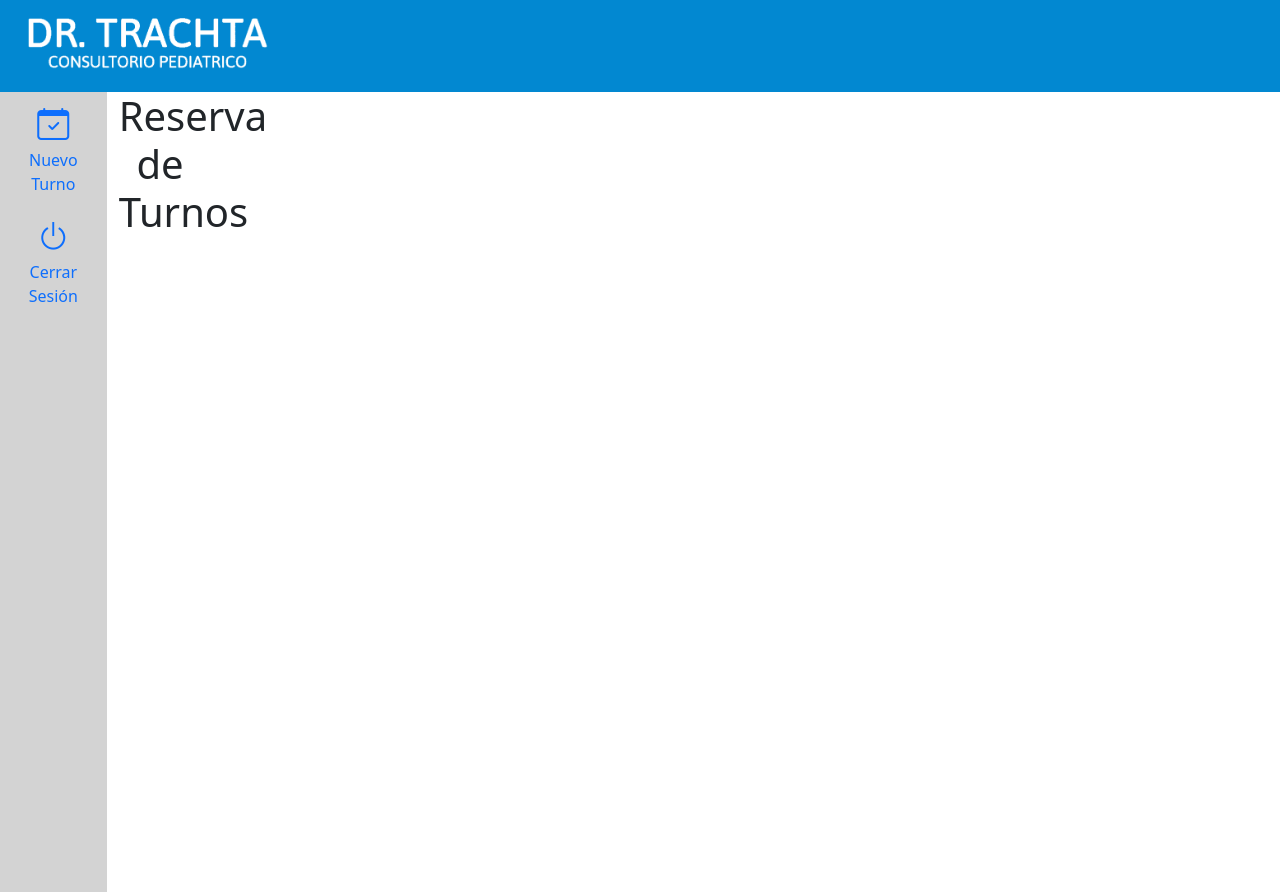
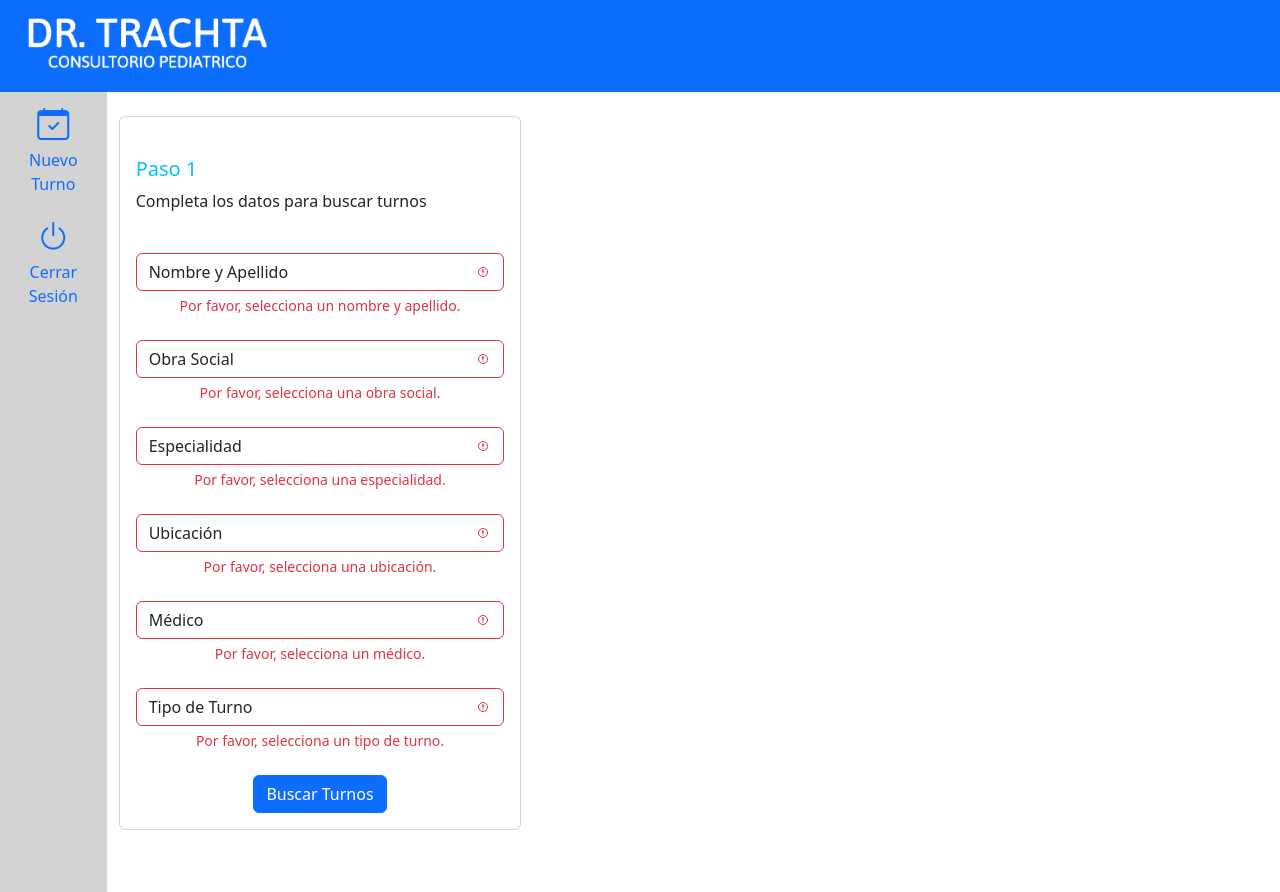
Before and after one commit to mjtrachta/pediatria, a React (Create React App) app in the folder gestion-turnos-clinica/: page /turnos in a window 1280 px wide. Both pictures are taken after a click on the button "Buscar Turnos". Built offline with nearby package versions, Linux system fonts and the light colour scheme.

Commit message:
paso 1 y avances del paso 2 en TurnosPages

```diff
--- a/gestion-turnos-clinica/package.json
+++ b/gestion-turnos-clinica/package.json
@@ -13,6 +13,7 @@
     "bootstrap-icons": "^1.11.1",
     "react": "^18.2.0",
     "react-bootstrap": "^2.9.1",
+    "react-calendar": "^4.6.1",
     "react-dom": "^18.2.0",
     "react-icons": "^4.12.0",
     "react-router-dom": "^6.19.0",
--- /dev/null
+++ b/gestion-turnos-clinica/src/components/Turnos/CalendarStyles.css
@@ -0,0 +1,16 @@
+/* CalendarStyles.css */
+.react-calendar {
+    width: 350px;
+    max-width: 100%;
+    background-color: #fff;
+    border-radius: 8px;
+    font-family: Arial, sans-serif;
+    line-height: 1.125em;
+  }
+
+  .react-calendar__tile--active,
+  .react-calendar__tile--active:enabled:hover,
+  .react-calendar__tile--active:enabled:focus {
+    background: #00BFFF;
+    color: white;
+  }
--- a/gestion-turnos-clinica/src/components/Turnos/TurnosPage.js
+++ b/gestion-turnos-clinica/src/components/Turnos/TurnosPage.js
@@ -1,21 +1,83 @@
 import React, { useState } from "react";
-import { Navbar, Nav, Container, Row, Col, Form, Button, InputGroup, FormControl } from 'react-bootstrap';
-import logo from './DR TRACHTA CONSULTORIO PEDIATRICO.png';
+import {
+  Navbar,
+  Nav,
+  Container,
+  Row,
+  Col,
+  Form,
+  Button,
+  Card,
+  ListGroup,
+} from "react-bootstrap";
+import logo from "./DR TRACHTA CONSULTORIO PEDIATRICO.png";
+import Calendar from 'react-calendar';
+import 'react-calendar/dist/Calendar.css';
+import './CalendarStyles.css';
 
 const TurnosPage = () => {
-  const [stepOneData, setStepOneData] = useState({});
-  const [availableAppointments, setAvailableAppointments] = useState([]);
+  const [stepOneData, setStepOneData] = useState({
+    nombreApellido: "",
+    obraSocial: "",
+    especialidad: "",
+    ubicacion: "",
+    medico: "",
+    tipoTurno: "",
+  });
+
+  const [submitted, setSubmitted] = useState(false);
+  const nombreApellido = ["Juan Carlos"];
+  const obrasSociales = ["OSDE", "Swiss Medical", "Medicus"];
+  const especialidades = ["Clínica Médica", "Pediatría", "Cardiología"];
+  const ubicaciones = ["Sede Central", "Sede Norte"];
+  const medicosDisponibles = ["Dr. House", "Dr. Strange", "Dra. Cuddy"];
+  const tiposDeTurno = ["Consulta", "Control", "Urgencia"];
+
   const [showStepTwo, setShowStepTwo] = useState(false);
 
   const handleStepOneSubmit = (event) => {
     event.preventDefault();
-    // Aquí implementarías la lógica para manejar la búsqueda de turnos disponibles
+    setSubmitted(true); // Marca el formulario como enviado
+
+    if (Object.values(stepOneData).every((value) => value)) {
       setShowStepTwo(true);
+    }
+  };
+
+
+  const [selectedDate, setSelectedDate] = useState(new Date());
+  const [availableTimes, setAvailableTimes] = useState([]);
+
+  // Define handleDateChange aquí
+  const handleDateChange = (date) => {
+    setSelectedDate(date); // actualiza la fecha seleccionada
+    loadAvailableTimes(date); // carga los horarios disponibles para la nueva fecha
+  };
+
+
+   // Simula la carga de horarios disponibles para el día seleccionado
+   const loadAvailableTimes = (date) => {
+    // Suponiendo que esta función obtiene los horarios del servidor
+    // Establece los horarios disponibles en el estado
+    const timesForSelectedDate = [
+      { time: '10:30', id: 1 },
+      { time: '10:50', id: 2 },
+      // ...otros horarios...
+    ];
+    setAvailableTimes(timesForSelectedDate);
+  };
+
+   // Manejador para el cambio de fecha en el calendario
+   const handleChange = (e, field) => {
+    setStepOneData(prevState => ({
+      ...prevState,
+      [field]: e.target.value
+    }));
   };
 
   return (
     <>
-      <Navbar style={{ backgroundColor: "#0288d1" }} expand="lg">
+      <Navbar bg="primary" variant="dark" expand="lg">
         <Navbar.Brand href="#">
           <img src={logo} alt="Logo" className="logo" />
         </Navbar.Brand>
@@ -23,63 +85,212 @@ const TurnosPage = () => {
 
       <Container fluid>
         <Row>
-          <Col xs={9} md={1} style={{ minHeight: '100vh', backgroundColor: 'lightgray' }}>
-            {/* Sidebar */}
+          <Col
+            xs={9}
+            md={1}
+            style={{ minHeight: "100vh", backgroundColor: "lightgray" }}
+          >
             <Nav defaultActiveKey="/home" className="flex-column">
               <Nav.Item className="text-center">
                 <Nav.Link href="/home">
-                  <i className="bi bi-calendar-check" style={{ fontSize: '2rem' }}></i>
+                  <i
+                    className="bi bi-calendar-check"
+                    style={{ fontSize: "2rem" }}
+                  ></i>
                   <div>Nuevo Turno</div>
                 </Nav.Link>
               </Nav.Item>
               <Nav.Item className="text-center">
                 <Nav.Link eventKey="link-1">
-                  <i className="bi bi-power" style={{ fontSize: '2rem' }}></i>
+                  <i className="bi bi-power" style={{ fontSize: "2rem" }}></i>
                   <div>Cerrar Sesión</div>
                 </Nav.Link>
               </Nav.Item>
             </Nav>
           </Col>
 
-          <Col xs={9} md={1}>
-            <h1>Reserva de Turnos</h1>
-            {!showStepTwo ? (
-              // Formulario para el Paso 1
+          <Col xs={9} md={4} className="mt-4">
+            <Card>
+              <Card.Body>
+                <br></br>
+                <h5 style={{ color: "#00BFFF", textAlign: "left" }}>Paso 1</h5>
+                <p style={{ textAlign: "left" }}>
+                  Completa los datos para buscar turnos
+                </p>
+                <br></br>
                 <Form onSubmit={handleStepOneSubmit}>
-                {/* Aquí irían tus controles de formulario como selects y inputs para el Paso 1 */}
-                <InputGroup className="mb-3">
-                  <FormControl
-                    placeholder="Apellido y nombre del paciente"
-                    aria-label="Apellido y nombre del paciente"
-                  />
-                </InputGroup>
-                {/* Agrega aquí más controles de formulario según sea necesario */}
+                  {/* Nombre y Apellido */}
+                  <Form.Group className="mb-4">
+                    <Form.Control
+                      as="select"
+                      className={`form-select ${
+                        submitted && !stepOneData.nombreApellido
+                          ? "is-invalid"
+                          : ""
+                      }`}
+                      onChange={(e) => handleChange(e, "nombreApellido")}
+                      value={stepOneData.nombreApellido}
+                    >
+                      <option value="">Nombre y Apellido</option>
+                      {nombreApellido.map((nombre, index) => (
+                        <option key={index} value={nombre}>
+                          {nombre}
+                        </option>
+                      ))}
+                    </Form.Control>
+                    {submitted && !stepOneData.nombreApellido && (
+                      <div className="invalid-feedback">
+                        Por favor, selecciona un nombre y apellido.
+                      </div>
+                    )}
+                  </Form.Group>
+
+                  {/* Obra Social */}
+                  <Form.Group className="mb-4">
+                    <Form.Control
+                      as="select"
+                      className={`form-select ${
+                        submitted && !stepOneData.obraSocial ? "is-invalid" : ""
+                      }`}
+                      onChange={(e) => handleChange(e, "obraSocial")}
+                      value={stepOneData.obraSocial}
+                    >
+                      <option value="">Obra Social</option>
+                      {obrasSociales.map((obraSocial, index) => (
+                        <option key={index} value={obraSocial}>
+                          {obraSocial}
+                        </option>
+                      ))}
+                    </Form.Control>
+                    {submitted && !stepOneData.obraSocial && (
+                      <div className="invalid-feedback">
+                        Por favor, selecciona una obra social.
+                      </div>
+                    )}
+                  </Form.Group>
+
+                  {/* Especialidad */}
+                  <Form.Group className="mb-4">
+                    <Form.Control
+                      as="select"
+                      className={`form-select ${
+                        submitted && !stepOneData.especialidad
+                          ? "is-invalid"
+                          : ""
+                      }`}
+                      onChange={(e) => handleChange(e, "especialidad")}
+                      value={stepOneData.especialidad}
+                    >
+                      <option value="">Especialidad</option>
+                      {especialidades.map((especialidad, index) => (
+                        <option key={index} value={especialidad}>
+                          {especialidad}
+                        </option>
+                      ))}
+                    </Form.Control>
+                    {submitted && !stepOneData.especialidad && (
+                      <div className="invalid-feedback">
+                        Por favor, selecciona una especialidad.
+                      </div>
+                    )}
+                  </Form.Group>
+
+                  {/* Ubicación */}
+                  <Form.Group className="mb-4">
+                    <Form.Control
+                      as="select"
+                      className={`form-select ${
+                        submitted && !stepOneData.ubicacion ? "is-invalid" : ""
+                      }`}
+                      onChange={(e) => handleChange(e, "ubicacion")}
+                      value={stepOneData.ubicacion}
+                    >
+                      <option value="">Ubicación</option>
+                      {ubicaciones.map((ubicacion, index) => (
+                        <option key={index} value={ubicacion}>
+                          {ubicacion}
+                        </option>
+                      ))}
+                    </Form.Control>
+                    {submitted && !stepOneData.ubicacion && (
+                      <div className="invalid-feedback">
+                        Por favor, selecciona una ubicación.
+                      </div>
+                    )}
+                  </Form.Group>
+
+                  {/* Médico */}
+                  <Form.Group className="mb-4">
+                    <Form.Control
+                      as="select"
+                      className={`form-select ${
+                        submitted && !stepOneData.medico ? "is-invalid" : ""
+                      }`}
+                      onChange={(e) => handleChange(e, "medico")}
+                      value={stepOneData.medico}
+                    >
+                      <option value="">Médico</option>
+                      {medicosDisponibles.map((medico, index) => (
+                        <option key={index} value={medico}>
+                          {medico}
+                        </option>
+                      ))}
+                    </Form.Control>
+                    {submitted && !stepOneData.medico && (
+                      <div className="invalid-feedback">
+                        Por favor, selecciona un médico.
+                      </div>
+                    )}
+                  </Form.Group>
+
+                  {/* Tipo de Turno */}
+                  <Form.Group className="mb-4">
+                    <Form.Control
+                      as="select"
+                      className={`form-select ${
+                        submitted && !stepOneData.tipoTurno ? "is-invalid" : ""
+                      }`}
+                      onChange={(e) => handleChange(e, "tipoTurno")}
+                      value={stepOneData.tipoTurno}
+                    >
+                      <option value="">Tipo de Turno</option>
+                      {tiposDeTurno.map((tipo, index) => (
+                        <option key={index} value={tipo}>
+                          {tipo}
+                        </option>
+                      ))}
+                    </Form.Control>
+                    {submitted && !stepOneData.tipoTurno && (
+                      <div className="invalid-feedback">
+                        Por favor, selecciona un tipo de turno.
+                      </div>
+                    )}
+                  </Form.Group>
+
                   <Button variant="primary" type="submit">
                     Buscar Turnos
                   </Button>
                 </Form>
-            ) : (
-              // Formulario para el Paso 2
-              <Form>
-                {/* Aquí mostrarías los turnos disponibles y permitirías seleccionar uno */}
-                {availableAppointments.map((appointment, index) => (
-                  <div key={index}>
-                    <InputGroup className="mb-3">
-                      <InputGroup.Text>{appointment.fecha}</InputGroup.Text>
-                      <FormControl
-                        placeholder={appointment.hora}
-                        aria-label="Hora"
-                        readOnly
+              </Card.Body>
+            </Card>
+          </Col>
+
+          {showStepTwo && (
+            <Col xs={9} md={7} className="mt-4">
+              <Card>
+              <Card.Header>Horarios disponibles</Card.Header>
+              <Card.Body>
+            <h5>Paso 2 - Elige el turno</h5>
+            <Calendar
+              onChange={handleDateChange}
+              value={selectedDate}
+              // Aquí puedes añadir más props para personalizar tu calendario
             />
-                      <Button variant="outline-secondary">
-                        Reservar Turno
-                      </Button>
-                    </InputGroup>
-                  </div>
-                ))}
-              </Form>
+            {/* Aquí va el resto de tu contenido para el Paso 2 */}
+          </Card.Body>
+              </Card>
+            </Col>
           )}
-          </Col>
         </Row>
       </Container>
     </>
```
Also changed, not shown: 1 other file (tests, documents, lock files or other folders). Lines whose indentation alone changed are shown as unchanged.
